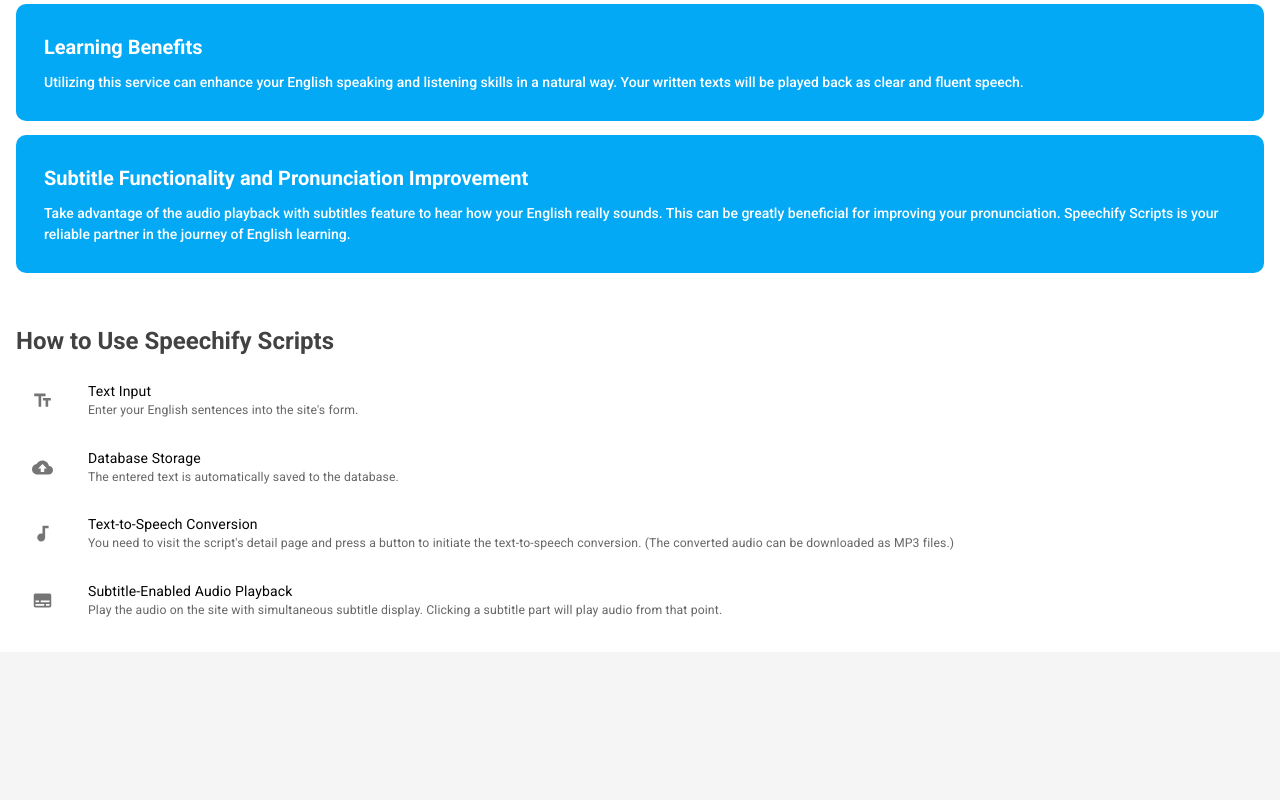
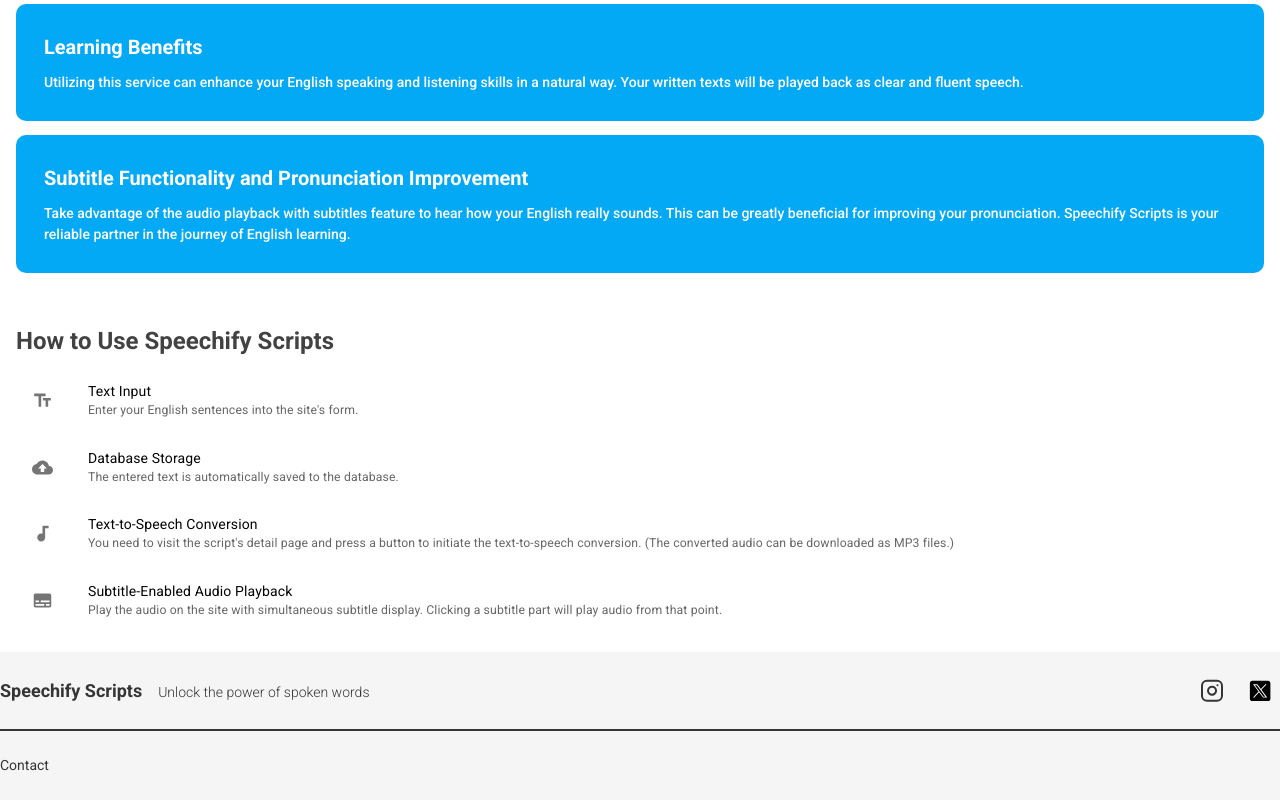
Before and after one commit to takumawatanabe-0920/text-sonic, a Next.js app: page / in a window 1280 px wide. Shown: the part 902-1702 px from the top of the page. Before the commit the page ends 1554 px from the top, so only its background shows below. Built offline with nearby package versions, Linux system fonts and the light colour scheme; no server answers.

Commit message:
feat: footer

```diff
--- /dev/null
+++ b/src/components/parts/common/Footer.tsx
@@ -0,0 +1,187 @@
+import Image from 'next/image';
+import Link from 'next/link';
+import styled, { css } from 'styled-components';
+import InstagramIcon from '~/components/parts/common/Icon/InstagramIcon';
+import { ROUTER_PATH } from '~/constants/router-path';
+import { useClient } from '~/hooks/useClient';
+import useMediaQuery from '~/hooks/useMediaQuery';
+import {
+  breakPoint,
+  breakPointBetween,
+  breakPointLessThan,
+  color,
+  contentsMaxWidth,
+  size,
+} from '~/styles/utils';
+
+/**
+ * Footer
+ */
+const Footer = () => {
+  const isCSR = useClient();
+  const isMoreThanTablet = useMediaQuery(
+    `(min-width: ${size.breakpoint.TABLET}px)`,
+  );
+
+  if (!isCSR) {
+    return null;
+  }
+
+  return (
+    <StyledFooter>
+      <FooterContainer>
+        <FooterTop>
+          <LogoWrapper>
+            <LogTextWrapper href={'/'}>Speechify Scripts</LogTextWrapper>
+            <CatchphraseText>Unlock the power of spoken words</CatchphraseText>
+          </LogoWrapper>
+          <SNSList>
+            <SNSItem
+              href={ROUTER_PATH.INSTAGRAM}
+              target="_blank"
+              rel="noopener"
+            >
+              <InstagramIcon color={color.border.GRAY} />
+            </SNSItem>
+            <SNSItem href={ROUTER_PATH.TWITTER} target="_blank" rel="noopener">
+              <Image
+                width={40}
+                height={40}
+                layout="responsive"
+                alt="X-Icon"
+                src="/images/twitter-icon.svg"
+              />
+            </SNSItem>
+          </SNSList>
+        </FooterTop>
+        <HR />
+        <FooterBottom>
+          <RuleLinks>
+            <RuleLink href={ROUTER_PATH.CONTACT} target="_blank" rel="noopener">
+              Contact
+            </RuleLink>
+          </RuleLinks>
+        </FooterBottom>
+      </FooterContainer>
+    </StyledFooter>
+  );
+};
+
+const StyledFooter = styled.div`
+  width: 100%;
+  background-color: ${color.LITE_GRAY};
+  color: ${color.font.QUOTE};
+  padding: 24px 0;
+
+  ${breakPointLessThan.SP(css`
+    padding: 24px 16px;
+  `)}
+`;
+
+const FooterContainer = styled.div`
+  margin: auto;
+  ${contentsMaxWidth()}
+
+  ${breakPointBetween(
+    size.breakpoint.TABLET,
+    size.breakpoint.PC,
+    css`
+      padding: 0 24px;
+    `,
+  )}
+`;
+
+const FooterTop = styled.div`
+  display: flex;
+  align-items: center;
+  justify-content: space-between;
+
+  ${breakPointLessThan.SP(css`
+    flex-direction: column;
+    align-items: flex-start;
+  `)}
+`;
+
+const CatchphraseText = styled.div`
+  margin-left: 16px;
+`;
+
+const LogoWrapper = styled.div`
+  display: flex;
+  align-items: baseline;
+`;
+
+const LogTextWrapper = styled(Link)`
+  display: flex;
+  flex-shrink: 0;
+  font-size: 18px;
+  font-weight: bold;
+
+  ${breakPoint.SP(css`
+    margin-top: 4px;
+  `)}
+
+  ${breakPoint.TABLET(css`
+    margin-top: 0px;
+  `)}
+`;
+
+const SNSList = styled.div`
+  display: flex;
+  align-items: center;
+  justify-content: space-between;
+
+  ${breakPointLessThan.SP(css`
+    margin-top: 24px;
+  `)}
+`;
+
+const SNSItem = styled.a`
+  display: flex;
+  align-items: center;
+  width: 40px;
+  font-weight: ${size.fontWeight.W7};
+`;
+
+const HR = styled.hr`
+  margin: 24px 0;
+  border: 1px solid ${color.font.QUOTE};
+`;
+
+const FooterBottom = styled.div`
+  display: flex;
+  align-items: center;
+  justify-content: space-between;
+
+  ${breakPointLessThan.SP(css`
+    display: block;
+  `)}
+`;
+
+const RuleLinks = styled.a`
+  display: flex;
+  align-items: center;
+  justify-content: space-between;
+
+  ${breakPointLessThan.SP(css`
+    flex-direction: column;
+    align-items: flex-start;
+    margin-bottom: 36px;
+  `)}
+`;
+
+const RuleLink = styled.a`
+  margin-right: 16px;
+  display: inline-block;
+  font-weight: ${size.fontWeight.W4};
+
+  ${breakPointLessThan.SP(css`
+    margin-bottom: 16px;
+
+    &:last-child {
+      margin-bottom: 0;
+    }
+  `)}
+`;
+
+export default Footer;
--- a/src/components/parts/common/GlobalHeader.tsx
+++ b/src/components/parts/common/GlobalHeader.tsx
@@ -132,6 +132,7 @@
 
 const Title = styled.p`
   font-weight: bold;
+  font-size: 20px;
 
   ${breakPointLessThan.SP(css`
     font-size: 18px;
--- a/src/constants/router-path.ts
+++ b/src/constants/router-path.ts
@@ -1,24 +1,7 @@
 export const ROUTER_PATH = {
   HOME: '/',
   LOGIN: '/login',
-  REPORTS: '/reports',
-  PASSWORD_RESET: '/password-reset',
-  PASSWORD_RESET_SENT: '/password-reset/sent',
-  PASSWORD_CHANGE: '/password-reset/change',
-  PRIVACY_POLICY: 'https://www.medi-l.com/privacy',
-  TERM: '/terms',
-  ACCOUNT: '/account',
-  CALENDER: '/calender',
-  Latest_Technology_Trends: '/latest-technology-trends',
-  CONTACT: 'https://www.icride.net/user-contact',
-  ABOUT_ICRIDE: 'https://www.icride.net/',
-  COMPANY: 'https://www.icride.net/aboutus',
-  ANSWER: 'https://www.icride.net/user-contact',
+  CONTACT: 'https://www.instagram.com/takuma.wtnb0920/',
+  TWITTER: 'https://x.com/ku____maaa?s=21',
+  INSTAGRAM: 'https://www.instagram.com/takuma.wtnb0920/',
 };
-
-export const PARAM_PATH = {
-  REPORT_DETAIL: (id: string) => `/reports/${id}`,
-  REPORT_QUESTION_DETAIL: (reportId: string, questionNumber: string) =>
-    `/reports/${reportId}/${questionNumber}`,
-  REPORT_ATTRIBUTES: (reportId: string) => `/reports/${reportId}/attributes`,
-};
--- a/src/layouts/Layout.tsx
+++ b/src/layouts/Layout.tsx
@@ -1,5 +1,6 @@
 import * as React from 'react';
 import styled from 'styled-components';
+import Footer from '~/components/parts/common/Footer';
 import GlobalHeader from '~/components/parts/common/GlobalHeader';
 import { color } from '~/styles/utils';
 
@@ -16,6 +17,7 @@
       <Container>
         <GlobalHeader />
         <BodyContainer>{children}</BodyContainer>
+        <Footer />
       </Container>
     </LayoutWrapper>
   );
--- a/src/styles/utils.ts
+++ b/src/styles/utils.ts
@@ -64,7 +64,7 @@
   // REQUIRED: '#E03939',
   // DARK_BLUE: '#1A202C',
   WHITE: '#FFFFFF',
-  LITE_GRAY: '#F6F6F6',
+  LITE_GRAY: '#f5f5f5',
   BLACK_50: '#F8F8FB',
   BLACK_100: '#F2F3F5',
   BLACK_300: '#D8D8DB',
```
Also changed, not shown: src/components/parts/common/Icon/TwitterIcon.tsx (deleted, +0 -26 lines), public/images/twitter-icon.svg (added).
